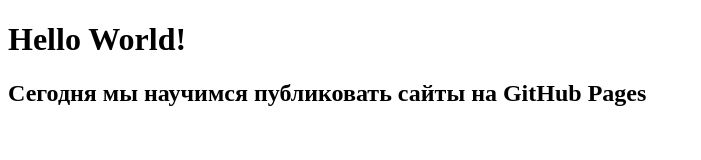
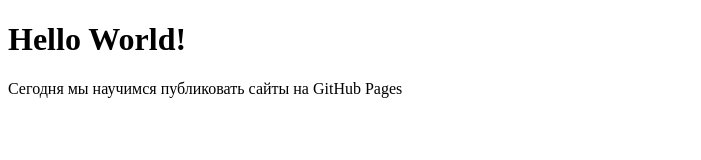
Before and after one commit to KseniaMinets/My-first-repository, a plain HTML site: page index.html in a window 1280 px wide. Shown: the whole page, without its empty margins (0-701 px from the left). Drawn offline with Linux system fonts and the light colour scheme.

Commit message:
Замена заголовка на обычный текст

```diff
--- a/index.html
+++ b/index.html
@@ -7,6 +7,6 @@
 </head>
 <body>
     <h1>Hello World!</h1>
-    <h2>Сегодня мы научимся публиковать сайты на GitHub Pages</h2>
+    <p>Сегодня мы научимся публиковать сайты на GitHub Pages</p>
 </body>
 </html>
```
